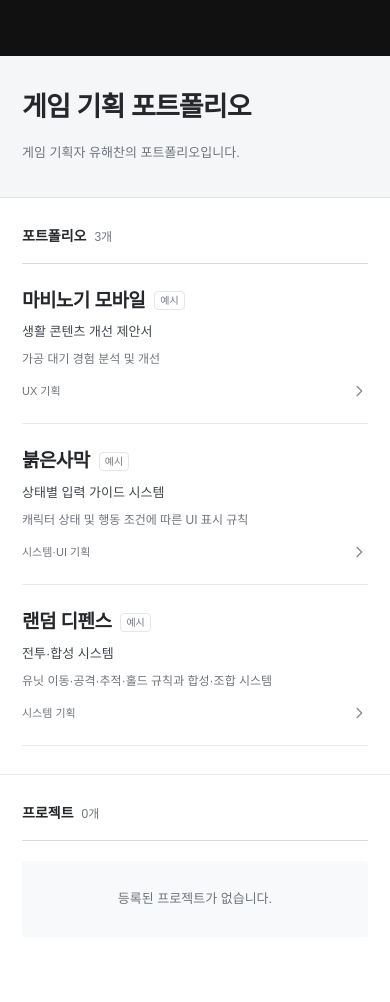
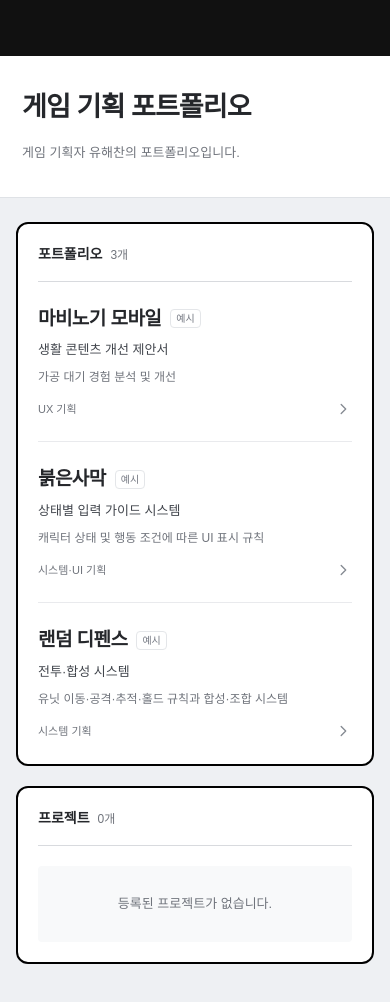
Before and after one commit to yuhaechan/game-portfolio, a Next.js app: page / in a window 390 px wide. Built offline with nearby package versions, Linux system fonts and the light colour scheme.

Commit message:
Update published portfolio

```diff
--- a/src/app/globals.css
+++ b/src/app/globals.css
@@ -17,11 +17,12 @@ a:focus-visible,button:focus-visible { outline:2px solid var(--accent); outline-
 .site-header a:focus-visible { outline-color:#fff; }
 .back-link:hover { color:var(--text); text-decoration:underline; text-underline-offset:4px; }
 .portfolio-main { max-width:960px; margin:0 auto; padding:0 32px 88px; }
-.portfolio-home { max-width:none; padding:0 0 88px; }
-.intro { padding:48px 0; background:#f5f6f7; border-bottom:1px solid #dfe2e6; }
+.portfolio-home { max-width:none; min-height:calc(100svh - 64px); padding:0 0 64px; background:#eef0f3; }
+.intro { padding:48px 0; background:#fff; border-bottom:1px solid #dfe2e6; }
 .section-inner { max-width:960px; margin:0 auto; padding:0 32px; }
-.projects-section { max-width:960px; margin:0 auto; padding:36px 32px 0; }
-.work-section + .work-section { margin-top:36px; padding-top:32px; border-top:1px solid var(--line); }
+.projects-section { width:calc(100% - 64px); max-width:896px; margin:32px auto 0; padding:28px; background:#fff; border:2px solid #000; border-radius:14px; }
+.work-section + .work-section { margin-top:24px; }
+.work-section .project-card:last-child { padding-bottom:4px; border-bottom:0; }
 .intro h1 { font-size:clamp(27px,3.4vw,34px); font-weight:600; line-height:1.45; letter-spacing:-1.2px; margin:0 0 14px; word-break:keep-all; }
 .intro p { color:var(--muted); max-width:660px; font-size:14px; line-height:1.8; margin:0; white-space:pre-wrap; word-break:keep-all; overflow-wrap:anywhere; }
 .intro .author { color:var(--text); font-size:14px; margin-bottom:8px; }
@@ -74,11 +75,11 @@ a:focus-visible,button:focus-visible { outline:2px solid var(--accent); outline-
 @media(max-width:640px) {
   .site-header { min-height:56px; padding:8px 22px; }
   .portfolio-main { padding:0 22px 56px; }
-  .portfolio-home { padding:0 0 56px; }
+  .portfolio-home { min-height:calc(100svh - 56px); padding:0 0 40px; }
   .intro { padding:32px 0; }
   .section-inner { padding:0 22px; }
-  .projects-section { padding:28px 22px 0; }
-  .work-section + .work-section { margin-top:28px; padding-top:28px; }
+  .projects-section { width:calc(100% - 32px); margin-top:24px; padding:20px; border-radius:12px; }
+  .work-section + .work-section { margin-top:20px; }
   .intro h1 { font-size:27px; letter-spacing:-.9px; }
   .intro p { font-size:13px; }
   .project-card { align-items:flex-start; flex-wrap:wrap; gap:12px; padding:23px 0; }
```
